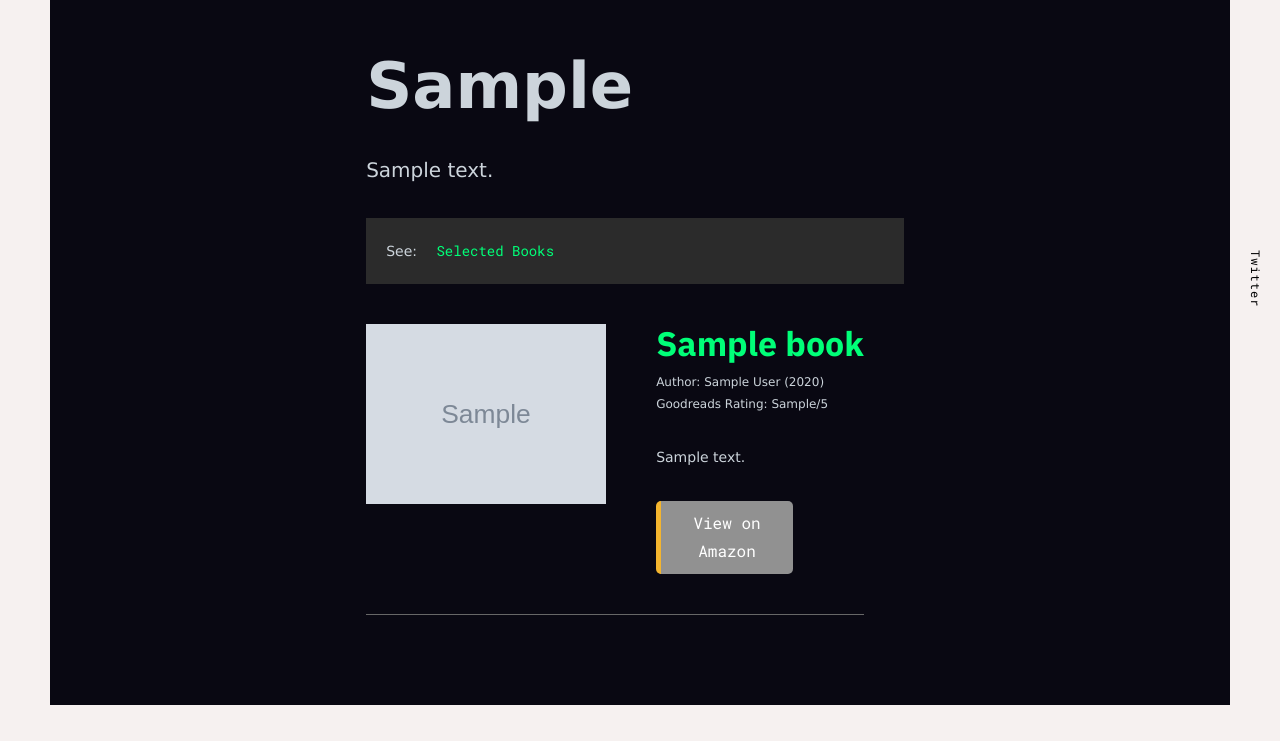
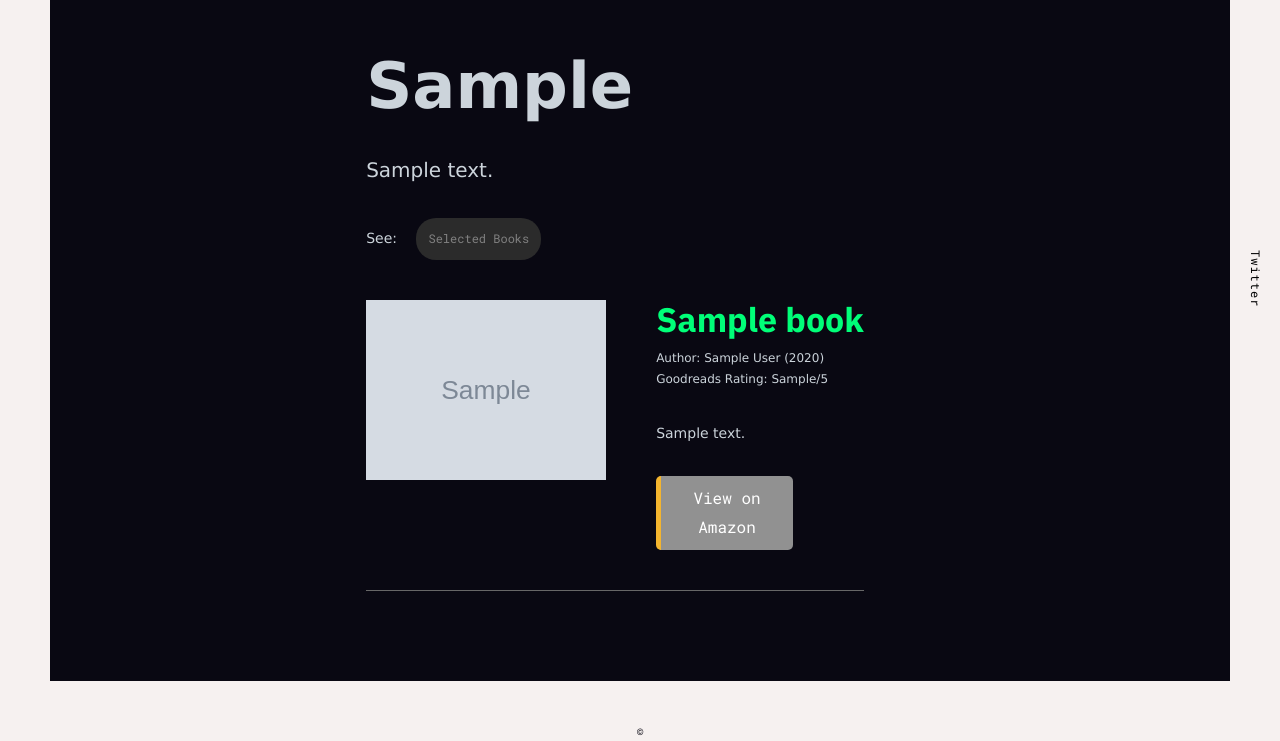
Before and after one commit to qu4ku/dshub-website, a Django app: a page that uses src/books/templates/book-category.html in a window 1280 px wide. Shown: the part 80-821 px from the top of the page. Run offline with Django 3.2, Linux system fonts and the light colour scheme; tables that the repository leaves empty hold one stand-in row (values such as "Sample post"); grey boxes marked "Sample" are stand-in pictures; some libraries are stand-ins or nearby versions.

Commit message:
css > book categories buttons

```diff
--- a/src/books/templates/book-category.html
+++ b/src/books/templates/book-category.html
@@ -15,13 +15,13 @@
 				<h3 class="book-categories-title">Categories:</h3>
 				<a class="book-category" href="{% url 'books' %}"><h3>Selected Books</h3></a>
 				{% for category in book_categories %}
-					<a class="book-category" href="{{ category.get_absolute_url }}"><h3>{{ category.title }}</h3></a>
+					<a class="book-category" href="{{ category.get_absolute_url }}"><div>{{ category.title }}</div></a>
 				{% endfor %}
 			</div>
 		{% else %}
 			<div class="book-categories">
 				<h3 class="book-categories-title">See:</h3>
-				<a class="book-category" href="{% url 'books' %}"><h3>Selected Books</h3></a>
+				<a class="book-category" href="{% url 'books' %}"><div>Selected Books</div></a>
 			</div>
 		{% endif %}
 
--- a/src/books/templates/books.html
+++ b/src/books/templates/books.html
@@ -13,7 +13,7 @@
 			<div class="book-categories">
 				<h3 class="book-categories-title">Categories:</h3>
 				{% for category in book_categories %}
-					<a class="book-category" href="{{ category.get_absolute_url }}"><h3>{{ category.title }}</h3></a>
+					<a class="book-category" href="{{ category.get_absolute_url }}"><div>{{ category.title }}</div></a>
 				{% endfor %}
 			</div>
 		{% endif %}
--- a/src/static/css/styles.css
+++ b/src/static/css/styles.css
@@ -764,8 +764,8 @@ input[type=search] {
 
 
 .book-categories {
-	background: #2b2b2b;
-	padding: 20px;
+	/* background: #2b2b2b; */
+	padding: 20 0px;
 	width: 100%;
 	margin-bottom: 40px;
 }
@@ -777,13 +777,33 @@ input[type=search] {
 
 .book-category {
 	display: inline-block;
-	margin-right: 15px;
+	margin-right: 5px;
+
+	font-size: 12px;
+	color: grey;
+	background: #2b2b2b;
+
+	border-radius: 20px;
+	padding: 10px 12px 10px 12px;
 }
 
-/* .category::after {
-	content: "•";
+.book-category:hover {
+	color: var(--secondary-color);
+	color: white;
+	text-decoration: none;
+	background-color: #444444;
+}
+
+/* .book-categories-post {
+	background: #2b2b2b;
+	padding: 20px;
+	width: 100%;
+	margin-bottom: 40px;
+}
+
+.book-category-post {
 	display: inline-block;
-	margin: -10px 5px 0 0;
+	margin-right: 15px;
 } */
 
 
```
